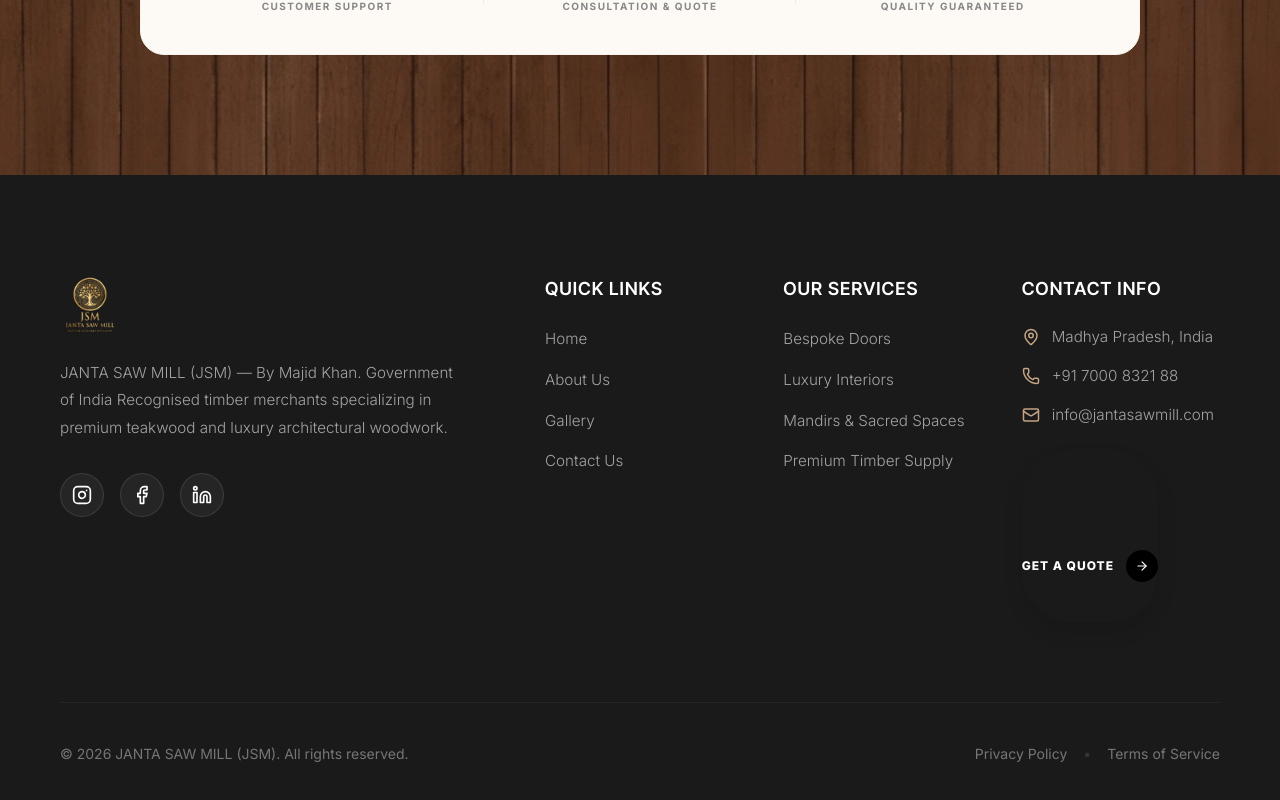
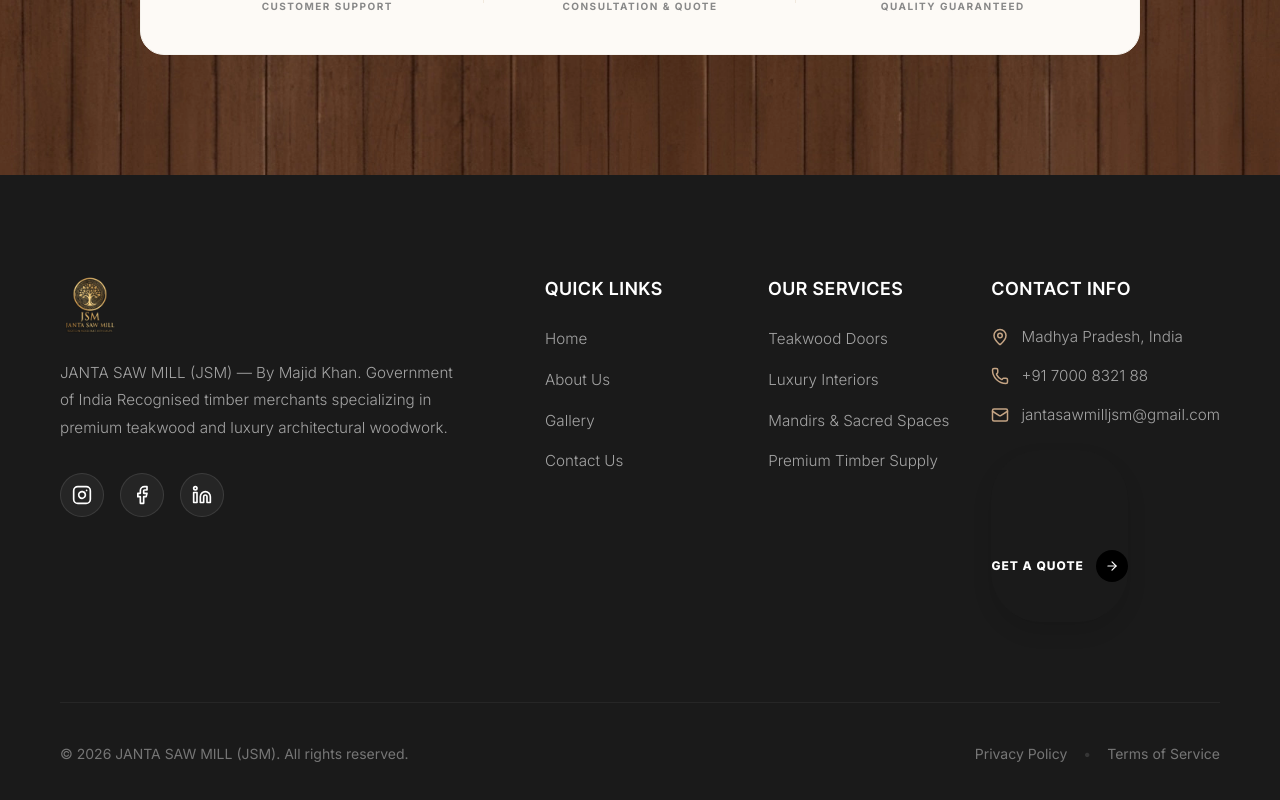
Before and after one commit to draftworks-repos/JSM, a Next.js app: page / in a window 1280 px wide. Shown: the part 8331-9131 px from the top of the page. Built offline with nearby package versions, Linux system fonts and the light colour scheme.

Commit message:
Footer content update

```diff
--- a/components/Footer.tsx
+++ b/components/Footer.tsx
@@ -29,7 +29,7 @@ export function Footer() {
   ];
 
   const services = [
-    { name: "Bespoke Doors", href: "/services/#Wooden" },
+    { name: "Teakwood Doors", href: "/services/#Wooden" },
     { name: "Luxury Interiors", href: "/services/#Luxury" },
     { name: "Mandirs & Sacred Spaces", href: "/services/#Custom" },
     { name: "Premium Timber Supply", href: "/services/#Premium" },
@@ -102,7 +102,9 @@ export function Footer() {
                 </li>
                 <li>
                   <Mail size={18} className="contact-icon" />
-                  <span>info@jantasawmill.com</span>
+                  <a href="mailto:jantasawmilljsm@gmail.com">
+                    jantasawmilljsm@gmail.com
+                  </a>
                 </li>
               </ul>
               <Link
```
